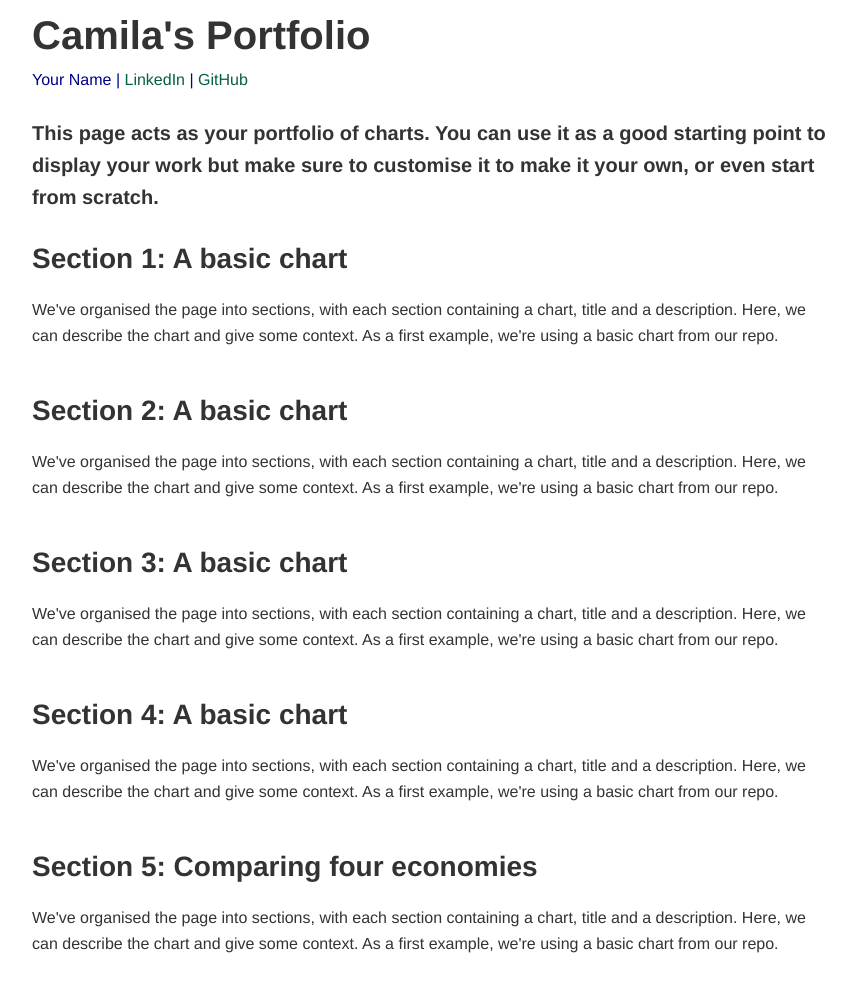
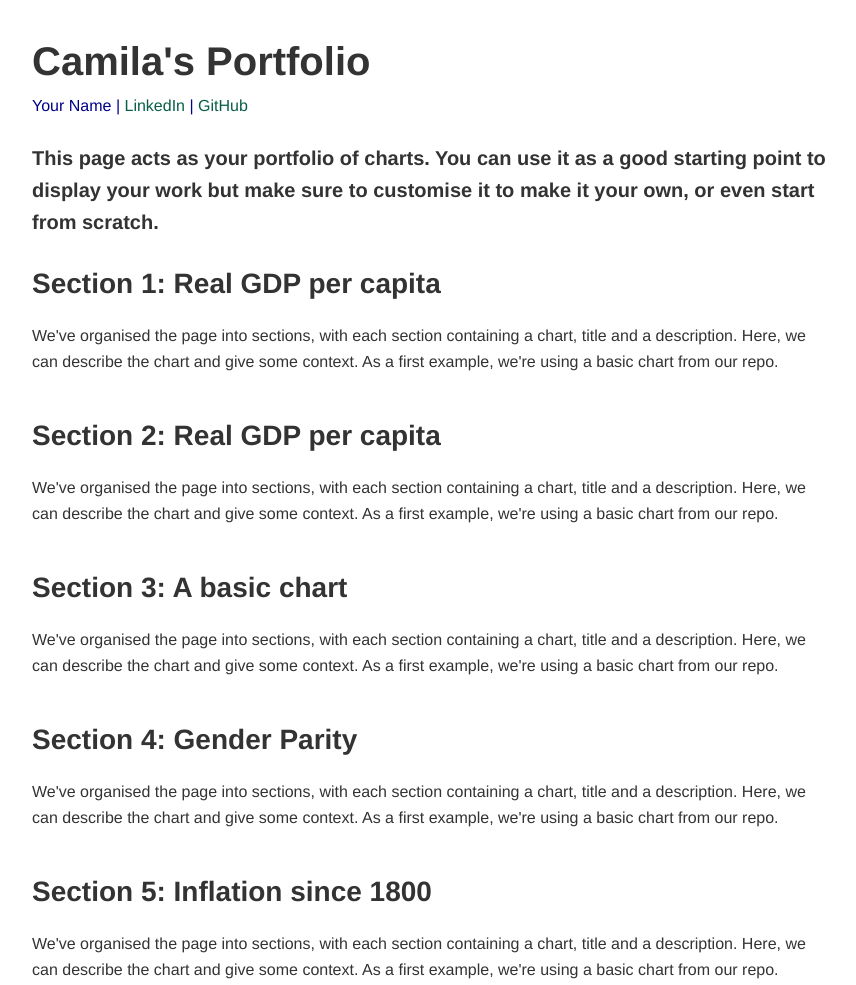
Before and after one commit to mcamilagf/mcamilagf.github.io, a plain HTML site: page index.html in a window 1280 px wide. Shown: the part 81-1066 px from the top of the page, without its empty margins (208-1064 px from the left). Drawn offline with Linux system fonts and the light colour scheme; a script that the page names is missing.

Commit message:
Update index.html

```diff
--- a/index.html
+++ b/index.html
@@ -1,4 +1,4 @@
-<!-- This HTML file provides a simple example of a portfolio page. It contains a header, a few sections, and a few charts. -->
+e<!-- This HTML file provides a simple example of a portfolio page. It contains a header, a few sections, and a few charts. -->
 <!-- It works with the three css files in this folder: example1.css, example2.css and example3.css. -->
 <!-- The HTML file defines the structure of the page, and the CSS files define how it looks. -->
 <!-- The CSS examples are all designed to work with this page. Try swapping them out on line 29 and see what happens. -->
@@ -58,7 +58,7 @@
     <!-- We're organising the page into sections, with each section containing a chart, title and a description -->
     <section>
         <div class="chart-description">
-            <h2>Section 1: A basic chart</h2>
+            <h2>Section 1: Real GDP per capita</h2>
             <p> <!-- This is a paragraph, it's the main way to display text on a web page -->
                 We've organised the page into sections, with each section containing a chart, title and a description. Here, we can describe the chart and give some context.
                 As a first example, we're using a basic chart from our repo.
@@ -68,7 +68,7 @@
     </section>
      <section>
         <div class="chart-description">
-            <h2>Section 2: A basic chart</h2>
+            <h2>Section 2: Real GDP per capita</h2>
             <p> <!-- This is a paragraph, it's the main way to display text on a web page -->
                 We've organised the page into sections, with each section containing a chart, title and a description. Here, we can describe the chart and give some context.
                 As a first example, we're using a basic chart from our repo.
@@ -88,7 +88,7 @@
     </section>
     <section></section>
     <div class="chart-description">
-        <h2>Section 4: A basic chart</h2>
+        <h2>Section 4: Gender Parity</h2>
         <p> <!-- This is a paragraph, it's the main way to display text on a web page -->
             We've organised the page into sections, with each section containing a chart, title and a description. Here, we can describe the chart and give some context.
             As a first example, we're using a basic chart from our repo.
@@ -99,7 +99,7 @@
 </section>
 <section></section>
 <div class="chart-description">
-    <h2>Section 5: Comparing four economies</h2>
+    <h2>Section 5: Inflation since 1800</h2>
     <p> <!-- This is a paragraph, it's the main way to display text on a web page -->
         We've organised the page into sections, with each section containing a chart, title and a description. Here, we can describe the chart and give some context.
         As a first example, we're using a basic chart from our repo.
```
